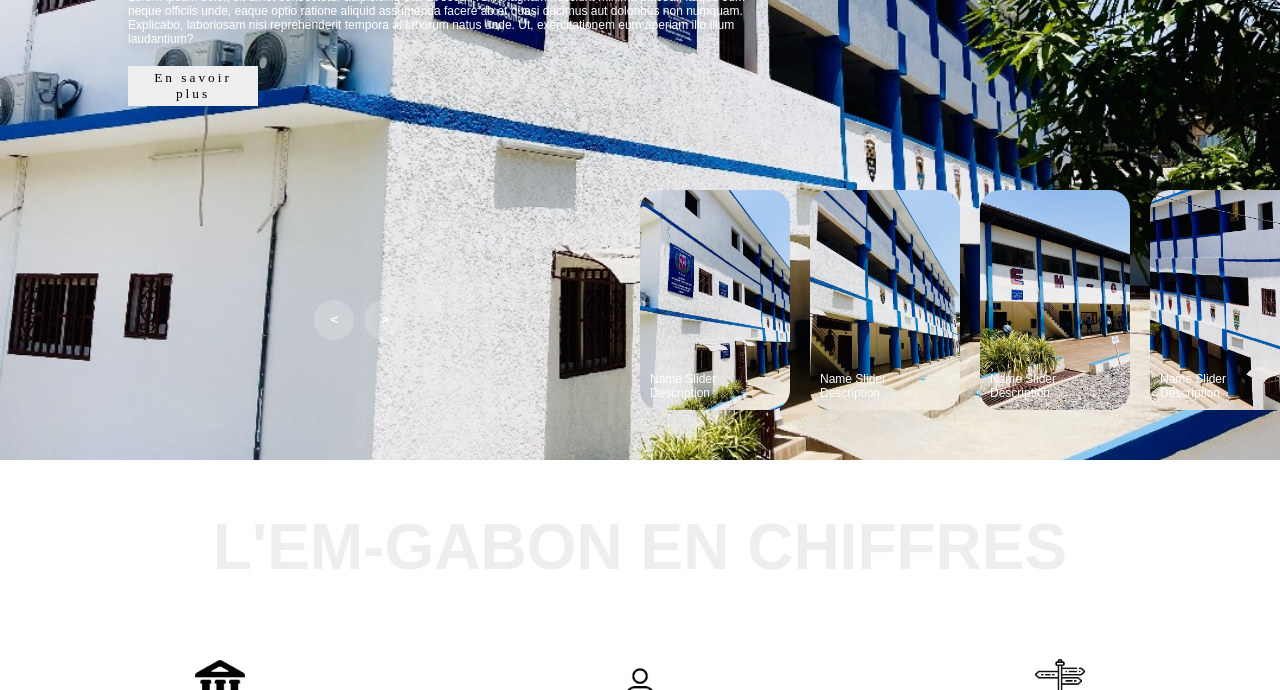
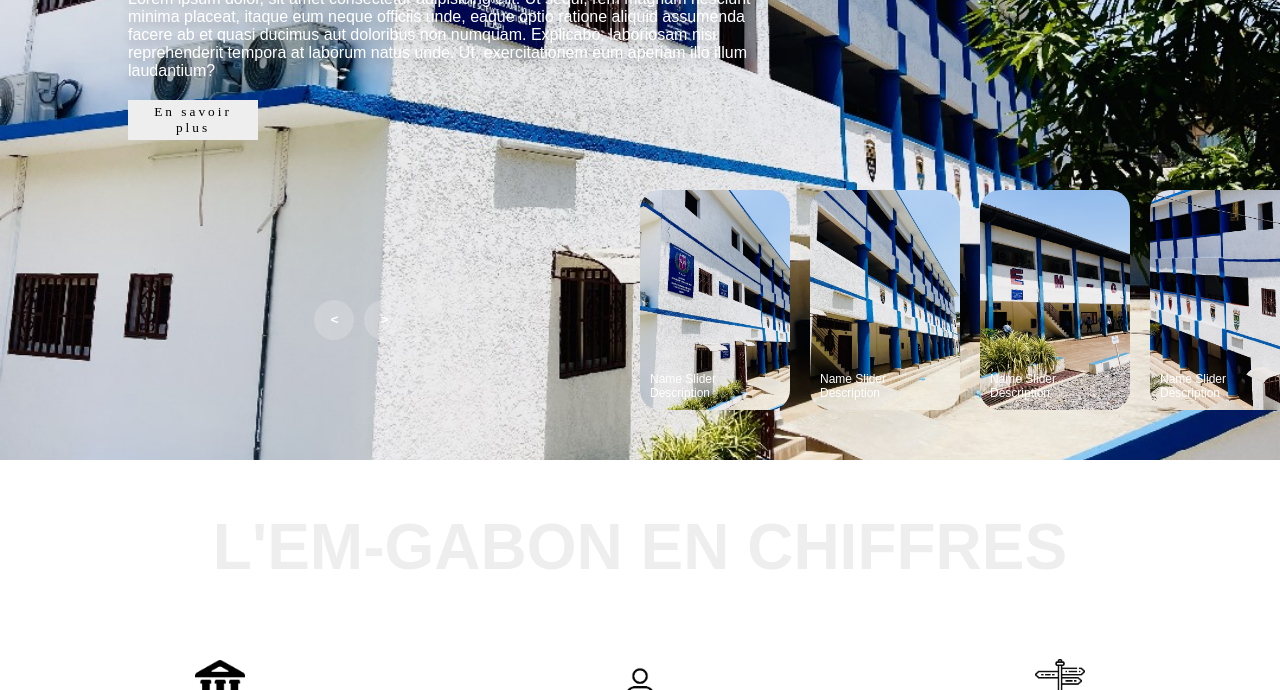
Before and after one commit to PlaccaKilaky/Site-EMG, a plain HTML site: page index.html in a window 1280 px wide. Shown: the part 410-1100 px from the top of the page. Drawn offline with Linux system fonts and the light colour scheme.

Commit message:
styles.css

```diff
--- a/styles.css
+++ b/styles.css
@@ -911,3 +911,6 @@ ul.menu li {
     display: block; /* Afficher le bouton de menu pour les petits écrans */
   }
 }
+.des {
+      font-size: 16px;
+}
```
